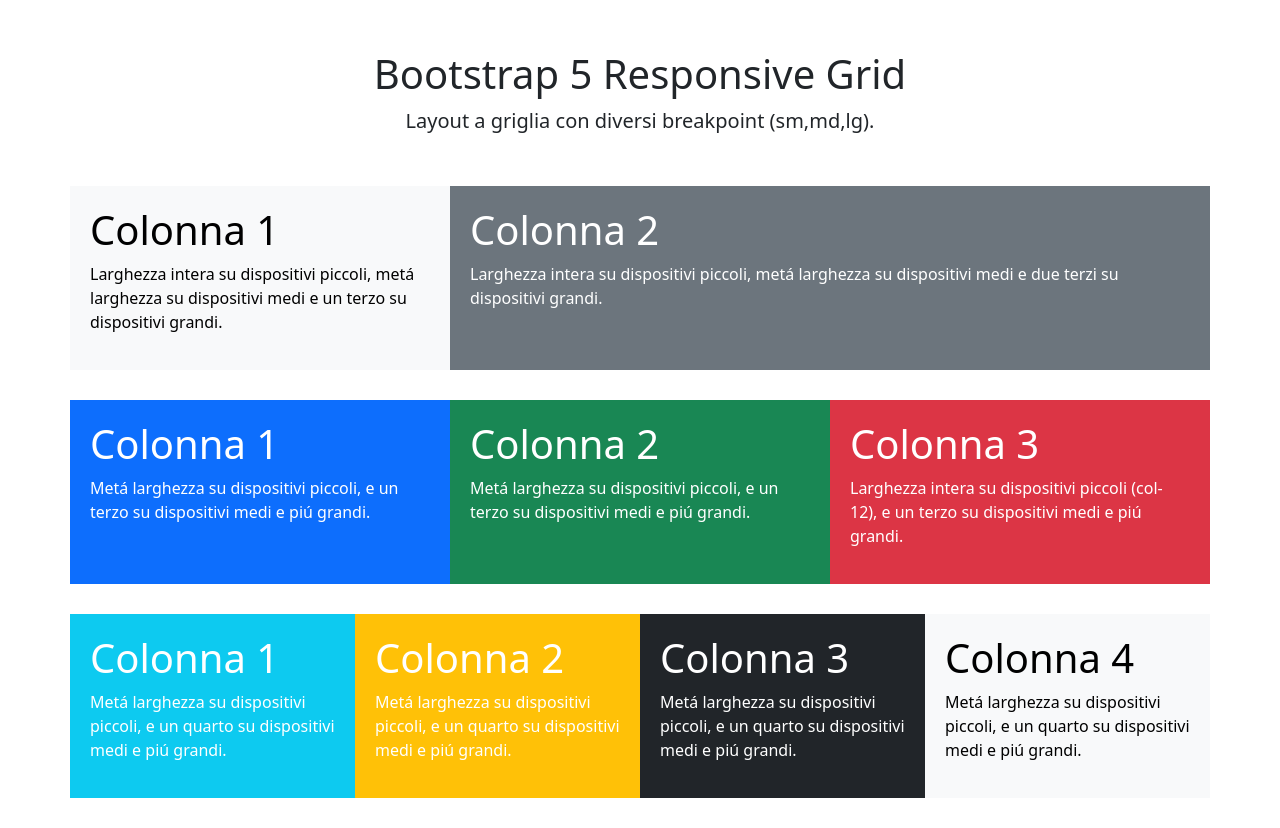
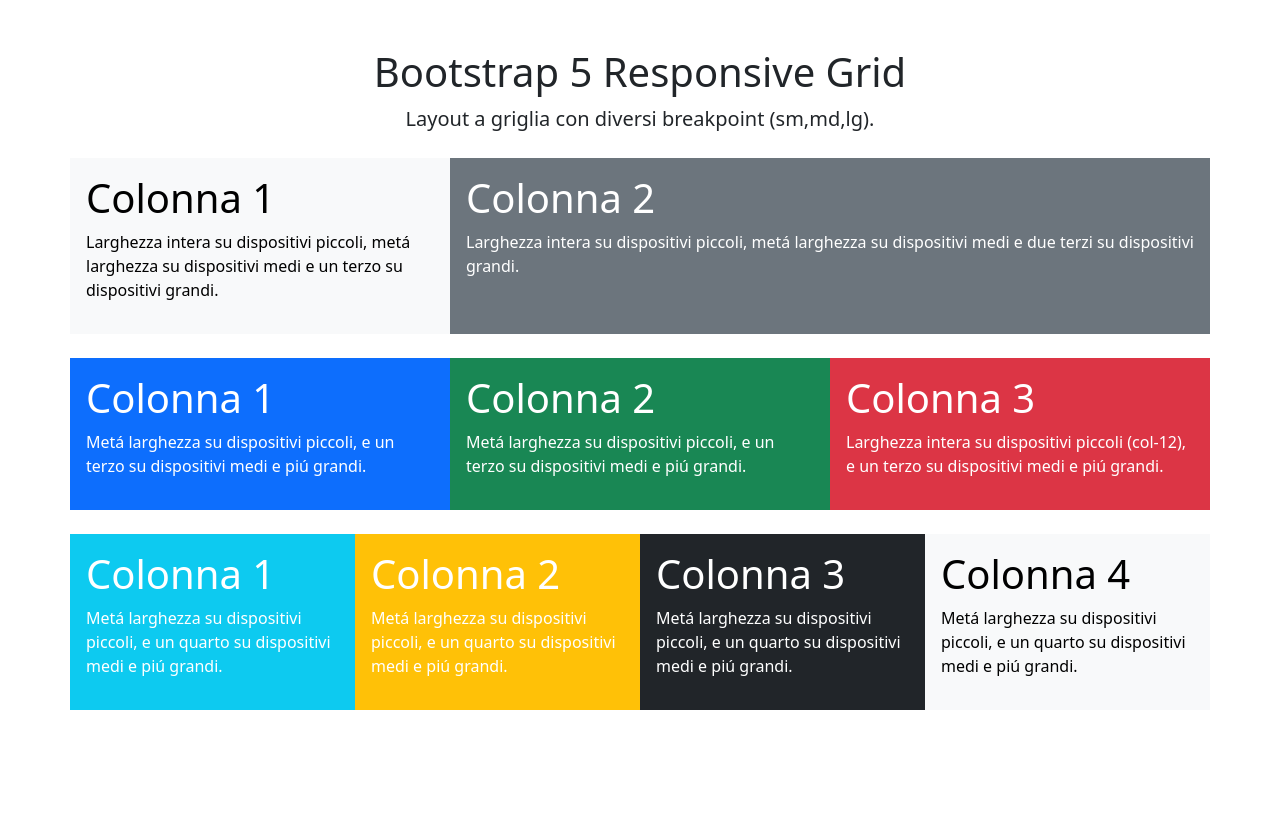
Before and after one commit to christianzaboli/htmlcss-bootstrap-layout, a plain HTML site: page index.html in a window 1280 px wide. After the commit the page ends 800 px from the top, so only its background shows below. Drawn offline with nearby package versions, Linux system fonts and the light colour scheme.

Commit message:
spostamento di tutto il css tranne il reset in strumenti bootstrap

```diff
--- a/css/style.css
+++ b/css/style.css
@@ -20,17 +20,17 @@
     border: 1px solid coral;
 } */
 
-header{
+/* header{
     text-align: center;
     margin: 50px 0;
-}
-.ms-row{
+} */
+/* .ms-row{
     margin-bottom: 30px;
     text-align: start;
-}
-.ms-col{
+} */
+/* .ms-col{
     padding: 20px;
-}
-.ms-text-white{
+} */
+/* .ms-text-white{
     color: white !important;
-}
+} */
--- a/index.html
+++ b/index.html
@@ -17,51 +17,51 @@
 
 
 <body>
-    <header>
+    <header class="text-center mt-5">
         <p class="h1">Bootstrap 5 Responsive Grid</p>
         <p class="lead">Layout a griglia con diversi breakpoint (sm,md,lg).</p>
     </header>
     <main>
 
-        <div class="container text-center">
-            <div class="row ms-row">
-                <div class="col-lg-4 col-md-6 col-sm-12 text-bg-light ms-col">
+        <div class="container text-start">
+            <div class="row ms-row row-gap-2 my-4">
+                <div class="col-lg-4 col-md-6 col-sm-12 text-bg-light ms-col p-3">
                     <p class="h1">Colonna 1</p>
                     <p>Larghezza intera su dispositivi piccoli, metá larghezza su dispositivi medi e un terzo su dispositivi grandi.</p>
                 </div>
-                <div class="col-lg-8 col-md-6 col-sm-12 text-bg-secondary ms-col">
+                <div class="col-lg-8 col-md-6 col-sm-12 text-bg-secondary ms-col p-3">
                     <p class="h1">Colonna 2</p>
                     <p>Larghezza intera su dispositivi piccoli, metá larghezza su dispositivi medi e due terzi su dispositivi grandi.</p>
                 </div>
             </div>
-            <div class="row ms-row">
-                <div class="col-md-4 col-sm-6 text-bg-primary ms-col">
+            <div class="row ms-row my-4">
+                <div class="col-md-4 col-sm-6 text-bg-primary ms-col p-3">
                     <p class="h1">Colonna 1</p>
                     <p>Metá larghezza su dispositivi piccoli, e un terzo su dispositivi medi e piú grandi.</p>
                 </div>
-                <div class="col-md-4 col-sm-6 text-bg-success ms-col">
+                <div class="col-md-4 col-sm-6 text-bg-success ms-col p-3">
                     <p class="h1">Colonna 2</p>
                     <p>Metá larghezza su dispositivi piccoli, e un terzo su dispositivi medi e piú grandi.</p>
                 </div>
-                <div class="col-md-4 col-sm-12 text-bg-danger ms-col">
+                <div class="col-md-4 col-sm-12 text-bg-danger ms-col p-3">
                     <p class="h1">Colonna 3</p>
                     <p>Larghezza intera su dispositivi piccoli (col-12), e un terzo su dispositivi medi e piú grandi.</p>
                 </div>
             </div>
-            <div class="row row-cols-md-4 row-cols-sm-2 ms-row">
-                <div class="col ms-col text-bg-info ms-text-white">
+            <div class="row row-cols-md-4 row-cols-sm-2 ms-row my-4">
+                <div class="col ms-col text-bg-info text-white p-3">
                     <p class="h1">Colonna 1</p>
                     <p>Metá larghezza su dispositivi piccoli, e un quarto su dispositivi medi e piú grandi.</p>
                 </div>
-                <div class="col ms-col text-bg-warning ms-text-white">
+                <div class="col ms-col text-bg-warning text-white p-3">
                     <p class="h1">Colonna 2</p>
                     <p>Metá larghezza su dispositivi piccoli, e un quarto su dispositivi medi e piú grandi.</p>
                 </div>
-                <div class="col text-bg-dark ms-col">
+                <div class="col text-bg-dark ms-col p-3">
                     <p class="h1">Colonna 3</p>
                     <p>Metá larghezza su dispositivi piccoli, e un quarto su dispositivi medi e piú grandi.</p>
                 </div>
-                <div class="col text-bg-light ms-col">
+                <div class="col text-bg-light ms-col p-3">
                     <p class="h1">Colonna 4</p>
                     <p>Metá larghezza su dispositivi piccoli, e un quarto su dispositivi medi e piú grandi.</p>
                 </div>
```
